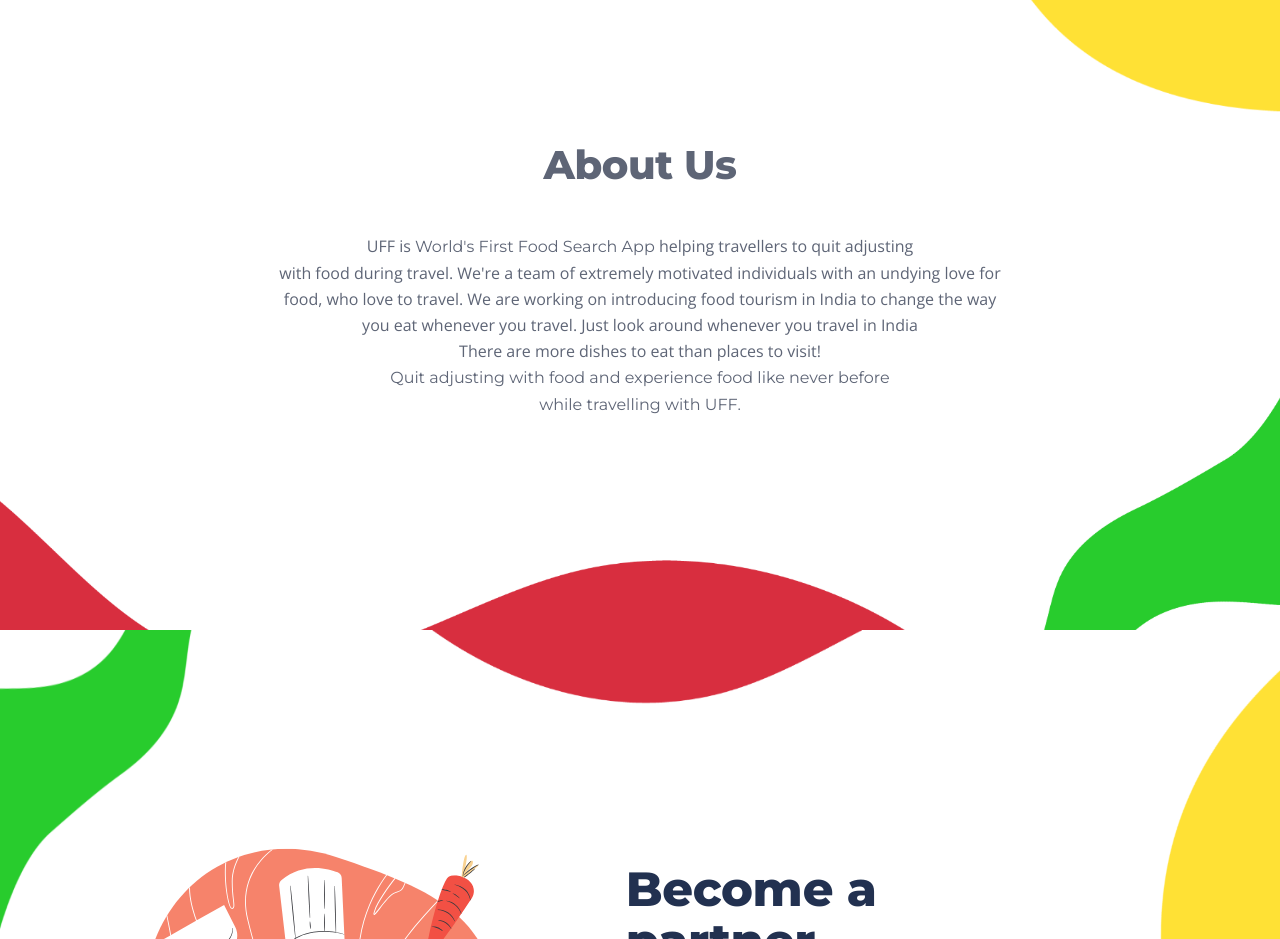
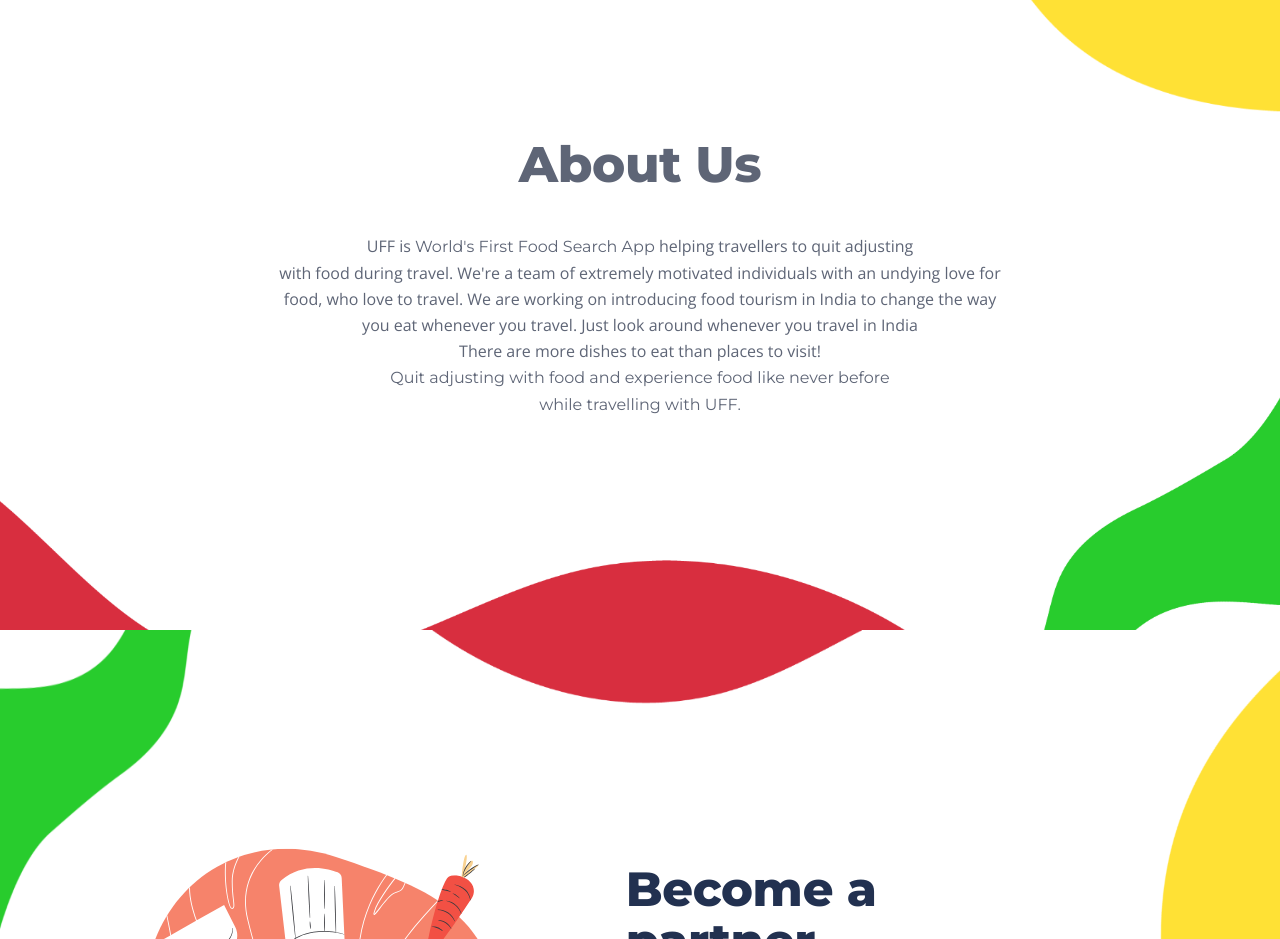
Before and after one commit to itsretroboi/Uff-India-stable-final, a plain HTML site: page index.html in a window 1280 px wide. Shown: the part 3260-4199 px from the top of the page. Drawn offline with nearby package versions, Linux system fonts and the light colour scheme; files whose address does not match are found by name.

Commit message:
Updates 2

```diff
--- a/index.html
+++ b/index.html
@@ -261,7 +261,8 @@
         <div class="container">
             <div class="row">
                 <div class="col-xl-12">
-                    <h1 class="h2-heading">About Us</h1>
+                    <h1 class="h2-heading textlarge">About Us</h1>
+
                     <p class="p-heading">
                         <br>
                         UFF is <span> World's First Food Search App </span> helping
```
